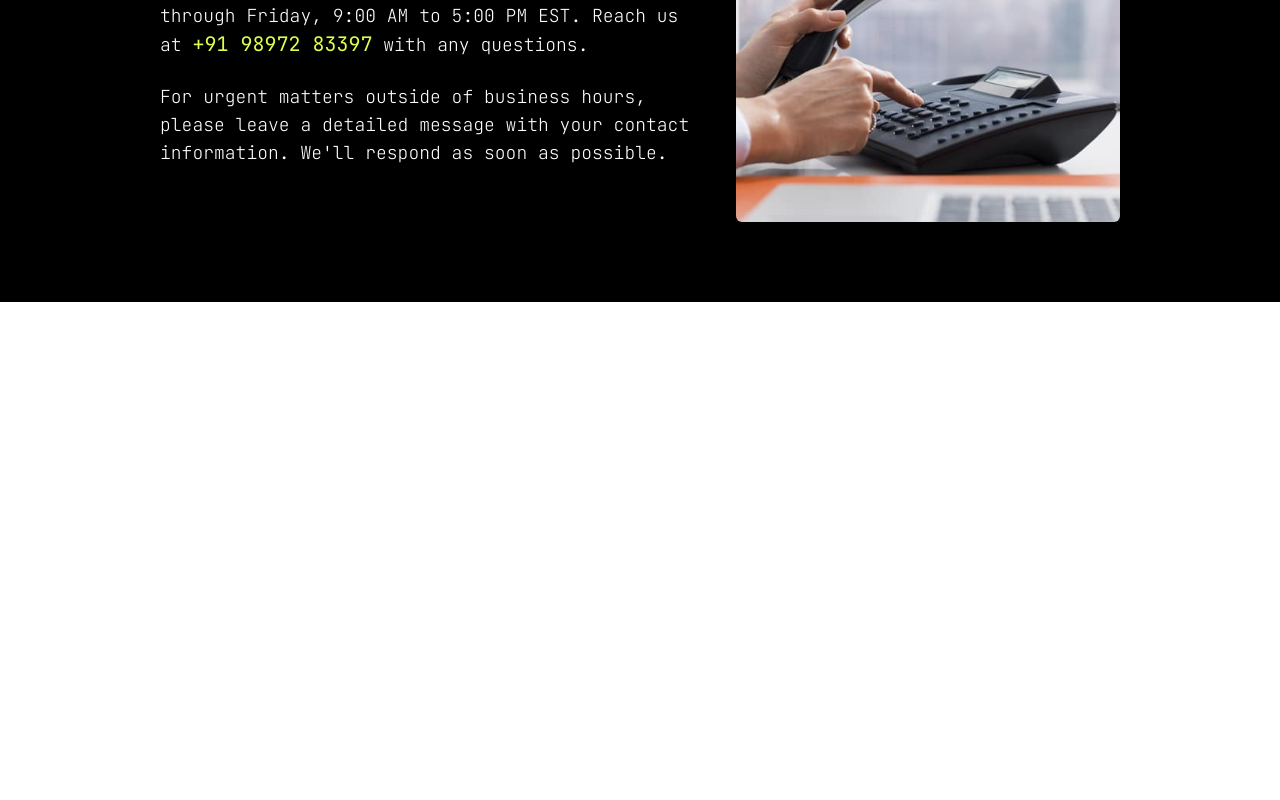
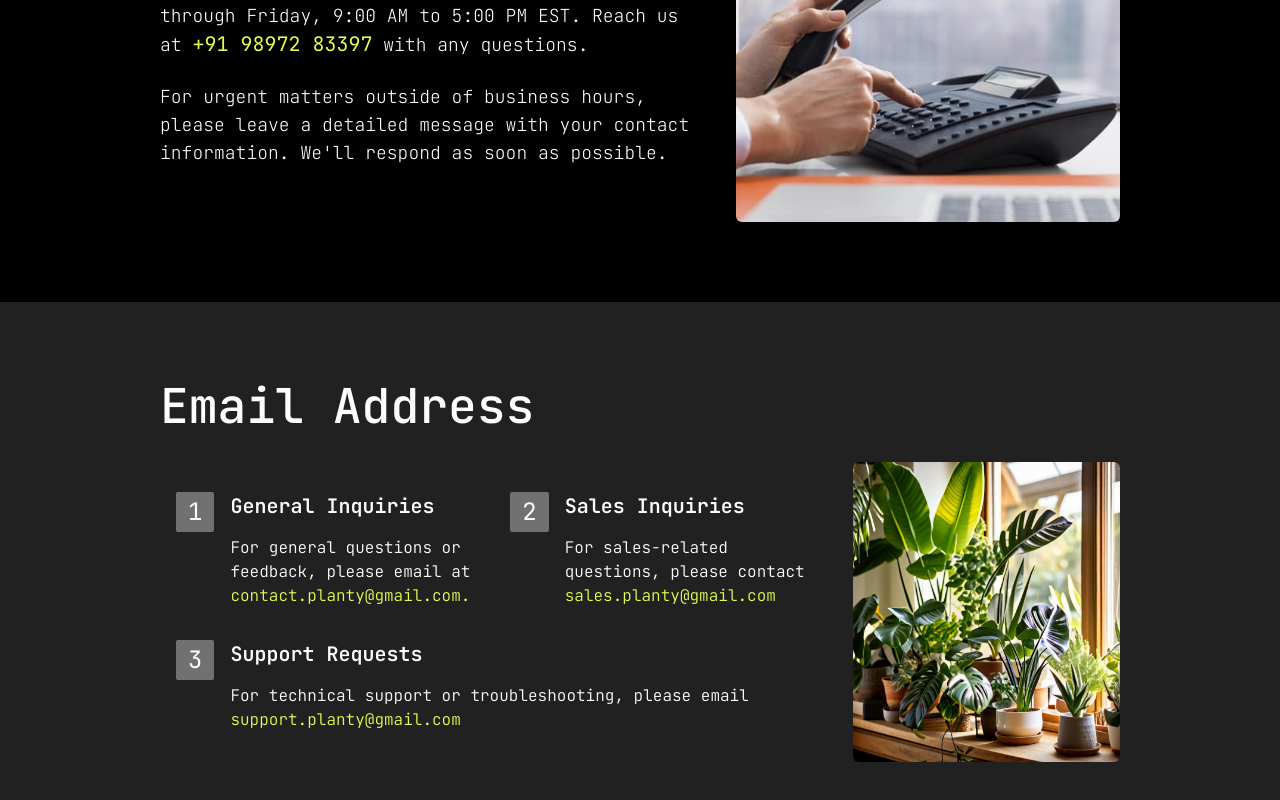
Before and after one commit to himanshuu004/plantywide, a Next.js app: page /ContactUs in a window 1280 px wide. Shown: the part 634-1434 px from the top of the page. Before the commit the page ends 936 px from the top, so only its background shows below. Built offline with nearby package versions, Linux system fonts and the light colour scheme.

Commit message:
email section of contact us

```diff
--- /dev/null
+++ b/app/ContactUs/components/occasions.tsx
@@ -0,0 +1,74 @@
+import React from "react";
+import Image from "next/image";
+import { HeroImg } from "@/public";
+
+const Occasions = () => {
+  return (
+    <div className="w-full max-w-[960px] flex flex-col  justify-start items-start py-20 gap-8 ">
+      <div className="w-full flex justify-start  items-center text-5xl font-medium ">
+        Email Address
+      </div>
+      <div className="w-full flex  justify-between items-center gap-6 ">
+        <div className="w-full grid grid-flow-row grid-cols-2  justify-start  items-center">
+          <div className=" w-full flex gap-4 justify-start items-start p-4 ">
+            <div className="w-[40px] flex justify-center items-center ">
+              <div className="bg-[#717171] px-3 py-1 rounded-sm text-2xl">
+                {1}
+              </div>
+            </div>
+            <div className="w-auto flex flex-col justify-start items-start gap-4 ">
+              <h4 className="text-xl font-semibold">General Inquiries</h4>
+              <p className="text-md font-light">
+                {" "}
+                For general questions or feedback, please email at{" "}
+                <span className="text-[#dcff50]">
+                  contact.planty@gmail.com.
+                </span>
+              </p>
+            </div>
+          </div>
+          <div className=" w-full flex gap-4 justify-start items-start p-4 ">
+            <div className="w-[40px] flex justify-center items-center ">
+              <div className="bg-[#717171] px-3 py-1 rounded-sm text-2xl">
+                {2}
+              </div>
+            </div>
+            <div className="w-auto flex flex-col justify-start items-start gap-4 ">
+              <h4 className="text-xl font-semibold">Sales Inquiries</h4>
+              <p className="text-md font-light">
+                For sales-related questions, please contact{" "}
+                <span className="text-[#dcff50]">sales.planty@gmail.com</span>
+              </p>
+            </div>
+          </div>
+          <div className=" w-full flex gap-4 col-span-2 justify-start items-start p-4 ">
+            <div className="w-[40px] flex justify-start items-center ">
+              <div className="bg-[#717171] px-3 py-1 rounded-sm text-2xl">
+                {3}
+              </div>
+            </div>
+            <div className="w-auto flex flex-col justify-start items-start gap-4 ">
+              <h4 className="text-xl font-semibold">Support Requests</h4>
+              <p className="text-md font-light">
+                For technical support or troubleshooting, please email{" "}
+                <span className="text-[#dcff50]">support.planty@gmail.com</span>
+              </p>
+            </div>
+          </div>
+        </div>
+        <div className="w-2/5 flex justify-center items-center">
+          <Image
+            src={HeroImg}
+            alt="Hero"
+            width={1000}
+            height={1000}
+            priority
+            className="h-[300px] w-full overflow-x-hidden object-cover rounded-md"
+          />
+        </div>
+      </div>
+    </div>
+  );
+};
+
+export default Occasions;
--- a/app/ContactUs/page.jsx
+++ b/app/ContactUs/page.jsx
@@ -2,6 +2,7 @@ import React from "react";
 import { JetBrains_Mono } from "@next/font/google";
 import HeroC from "./components/HeroC";
 import GetinTouch from "./components/GetinTouch";
+import Occasions from "./components/occasions";
 
 const jetBrainsMono = JetBrains_Mono({
   weight: ["200", "300", "400", "500", "600", "700", "800"], // You can specify the weight and other options
@@ -18,6 +19,7 @@ const Contactus = () => {
       <div className="w-full h-full bg-[#000000] text-[#fdfdfd] flex flex-col justify-center items-center">
         <GetinTouch />
       </div>
+      <Occasions />
     </div>
   );
 };
```
